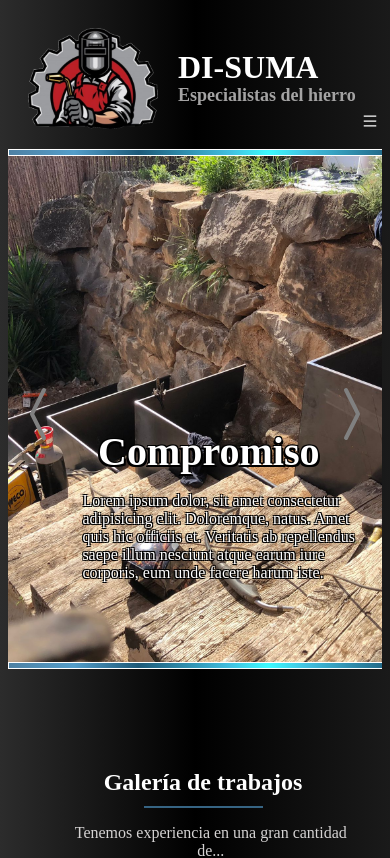
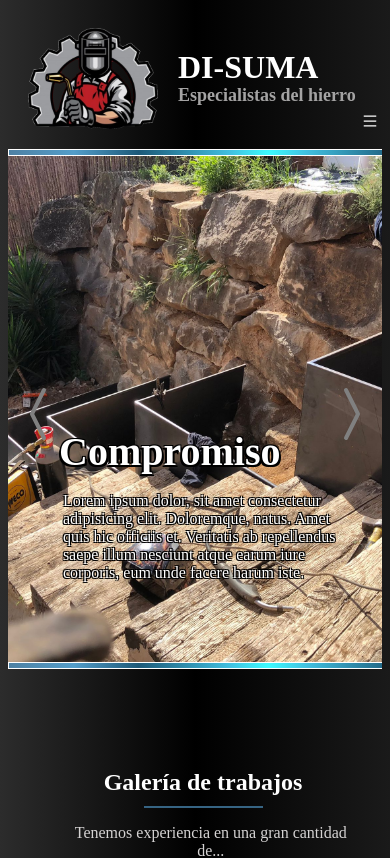
Before and after one commit to DavoSoftwareDeveloper/landing-disuma, a React (Vite) app: page / in a window 390 px wide. Shown: the top 858 px of the page. Built offline with nearby package versions, Linux system fonts and the light colour scheme.

Commit message:
ajuste heading responsive

```diff
--- a/src/components/Nav.jsx
+++ b/src/components/Nav.jsx
@@ -1,5 +1,5 @@
 import { useEffect, useState } from "react"
-import logo from "../assets/welder.png"
+import logo from "../assets/welder-logo.png"
 import { AiOutlineMenu } from 'react-icons/ai';
 import '../styles/nav.css'
 
--- a/src/styles/header.css
+++ b/src/styles/header.css
@@ -101,7 +101,7 @@
     .titulo{
       font-size: 40px;
       position: relative;
-      left: 45%;
+      left: 35%;
       top: 10%;
       text-shadow: -2px 2px 0 #000,
                     2px 2px 0 #000,
@@ -111,7 +111,7 @@
     }
     .texto{
       position: relative;
-      left:41%;
+      left:36%;
       top: 40px;
       max-width: 70vw;
       text-shadow: -1px 1px 0 #000,
```
Also changed, not shown: src/assets/welder-logo.png (added).
